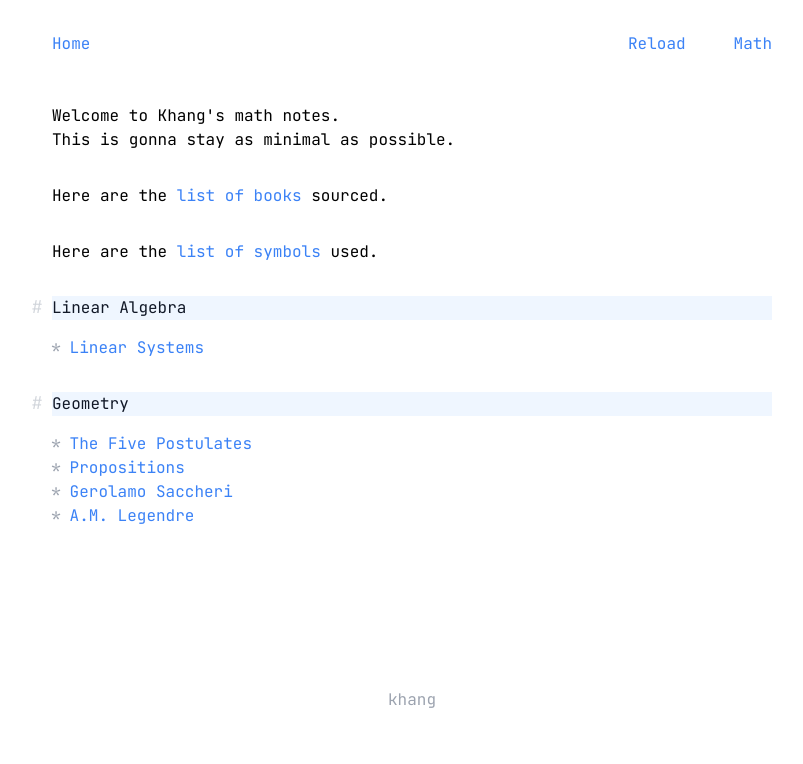
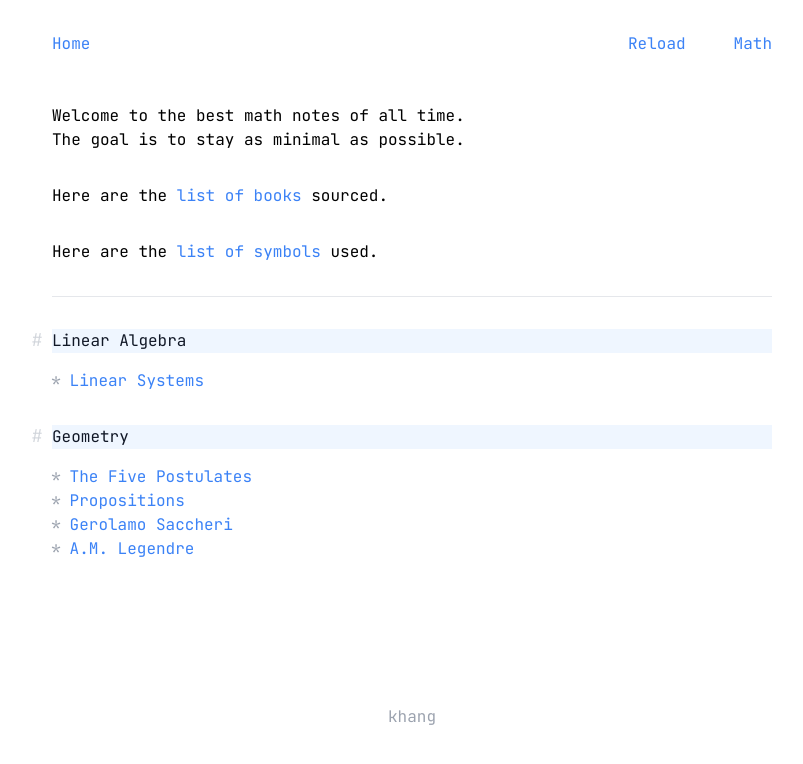
Before and after one commit to nguyenvukhang/minnesoda, a Next.js app: page / in a window 1280 px wide. Shown: the top 764 px of the page, without its empty margins (228-1031 px from the left). Built offline with nearby package versions, Linux system fonts and the light colour scheme; what better-react-mathjax would draw is missing.

Commit message:
updated home page

```diff
--- a/pages/index.mdx
+++ b/pages/index.mdx
@@ -1,9 +1,11 @@
-Welcome to Khang's math notes.
-This is gonna stay as minimal as possible.
+Welcome to the best math notes of all time.
+The goal is to stay as minimal as possible.
 
 Here are the [list of books](books) sourced.
 
 Here are the [list of symbols](symbols) used.
+
+---
 
 # Linear Algebra
 
```
